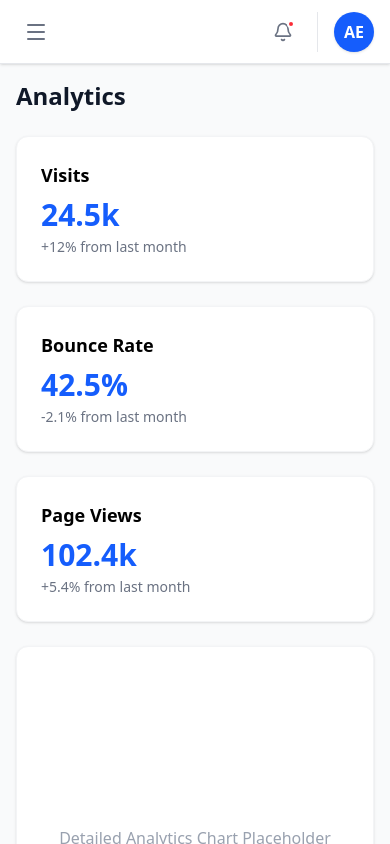
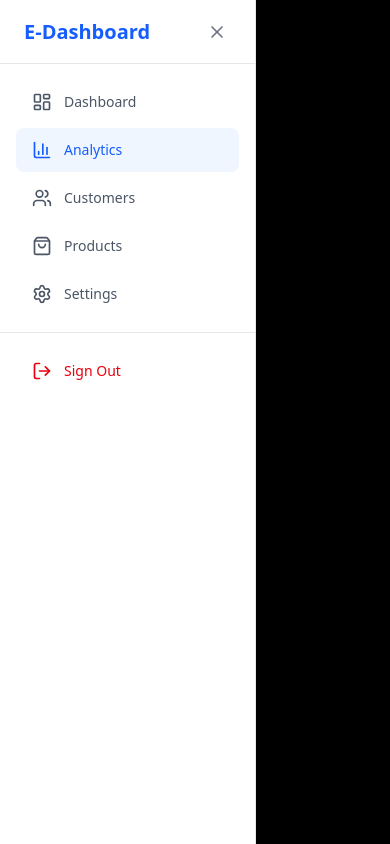
Before and after one commit to AbdullahEjaz512/E-Dashboard, a React (Vite) app in the folder Frondend/project-app/: page /analytics in a window 390 px wide. Both pictures are taken after a click on the button 36 px from the left and 31 px from the top of the page. Shown: the top 844 px of the page. Built offline with nearby package versions, Linux system fonts and the light colour scheme.

Commit message:
Fix mobile menu functionality

```diff
--- a/Frondend/project-app/src/components/Header.jsx
+++ b/Frondend/project-app/src/components/Header.jsx
@@ -1,12 +1,15 @@
 import React from 'react';
 import { Bell, Search, Menu } from 'lucide-react';
 
-const Header = () => {
+const Header = ({ onMenuClick }) => {
   return (
     <header className="h-16 bg-white border-b border-gray-200 shadow-sm z-10">
       <div className="h-full px-4 sm:px-6 lg:px-8 flex items-center justify-between">
         <div className="flex items-center gap-4">
-          <button className="md:hidden p-2 text-gray-500 hover:bg-gray-100 rounded-lg">
+          <button
+            onClick={onMenuClick}
+            className="md:hidden p-2 text-gray-500 hover:bg-gray-100 rounded-lg"
+          >
             <Menu className="w-6 h-6" />
           </button>
 
--- a/Frondend/project-app/src/components/Layout.jsx
+++ b/Frondend/project-app/src/components/Layout.jsx
@@ -1,14 +1,16 @@
-import React from 'react';
+import React, { useState } from 'react';
 import { Outlet } from 'react-router-dom';
 import Sidebar from './Sidebar';
 import Header from './Header';
 
 const Layout = () => {
+  const [isSidebarOpen, setIsSidebarOpen] = useState(false);
+
   return (
     <div className="flex min-h-screen bg-gray-50">
-      <Sidebar />
+      <Sidebar isOpen={isSidebarOpen} onClose={() => setIsSidebarOpen(false)} />
       <div className="flex-1 flex flex-col min-w-0 overflow-hidden">
-        <Header />
+        <Header onMenuClick={() => setIsSidebarOpen(true)} />
         <main className="flex-1 overflow-auto p-4 sm:p-6 lg:p-8">
           <Outlet />
         </main>
--- a/Frondend/project-app/src/components/Sidebar.jsx
+++ b/Frondend/project-app/src/components/Sidebar.jsx
@@ -1,8 +1,8 @@
 import React from 'react';
 import { NavLink } from 'react-router-dom';
-import { LayoutDashboard, BarChart3, Users, ShoppingBag, Settings, LogOut } from 'lucide-react';
+import { LayoutDashboard, BarChart3, Users, ShoppingBag, Settings, LogOut, X } from 'lucide-react';
 
-const Sidebar = () => {
+const Sidebar = ({ isOpen, onClose }) => {
   const navItems = [
     { icon: LayoutDashboard, label: 'Dashboard', path: '/' },
     { icon: BarChart3, label: 'Analytics', path: '/analytics' },
@@ -12,9 +12,32 @@ const Sidebar = () => {
   ];
 
   return (
-    <aside className="w-64 bg-white border-r border-gray-200 min-h-screen hidden md:flex flex-col">
-      <div className="h-16 flex items-center px-6 border-b border-gray-200">
+    <>
+      {/* Mobile Overlay */}
+      {isOpen && (
+        <div
+          className="fixed inset-0 bg-black bg-opacity-50 z-20 md:hidden"
+          onClick={onClose}
+        />
+      )}
+
+      {/* Sidebar */}
+      <aside
+        className={`
+          fixed inset-y-0 left-0 z-30 w-64 bg-white border-r border-gray-200
+          transform transition-transform duration-300 ease-in-out
+          md:translate-x-0 md:static md:flex flex-col min-h-screen
+          ${isOpen ? 'translate-x-0' : '-translate-x-full'}
+        `}
+      >
+        <div className="h-16 flex items-center justify-between px-6 border-b border-gray-200">
           <span className="text-xl font-bold text-blue-600">E-Dashboard</span>
+          <button
+            onClick={onClose}
+            className="md:hidden p-1 rounded-md hover:bg-gray-100 text-gray-500"
+          >
+            <X className="w-5 h-5" />
+          </button>
         </div>
 
         <nav className="flex-1 p-4 space-y-1">
@@ -22,6 +45,7 @@ const Sidebar = () => {
             <NavLink
               key={item.path}
               to={item.path}
+              onClick={() => onClose()} // Close sidebar on mobile when link clicked
               className={({ isActive }) =>
                 `flex items-center gap-3 px-4 py-3 text-sm font-medium rounded-lg transition-colors ${
                   isActive
@@ -43,6 +67,7 @@ const Sidebar = () => {
           </button>
         </div>
       </aside>
+    </>
   );
 };
 
```
Lines whose indentation alone changed are shown as unchanged.
